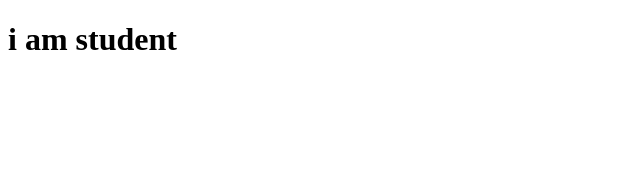
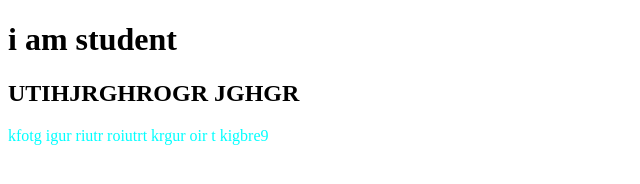
Before and after one commit to mdsalman0/my-frist-repo, a plain HTML site: page index.html in a window 1280 px wide. Shown: the whole page, without its empty margins (0-640 px from the left). Drawn offline with Linux system fonts and the light colour scheme.

Commit message:
style addd

```diff
--- a/index.html
+++ b/index.html
@@ -5,8 +5,11 @@
     <meta http-equiv="X-UA-Compatible" content="IE=edge">
     <meta name="viewport" content="width=device-width, initial-scale=1.0">
     <title>my-frist-repo</title>
+    <link rel="stylesheet" href="style.css">
 </head>
 <body>
     <h1>i am student</h1>
+    <h2>UTIHJRGHROGR JGHGR </h2>
+    <p>kfotg  igur riutr roiutrt krgur  oir t kigbre9 </p>
 </body>
 </html>
--- /dev/null
+++ b/style.css
@@ -0,0 +1,3 @@
+p{
+    color:aqua
+}
```
